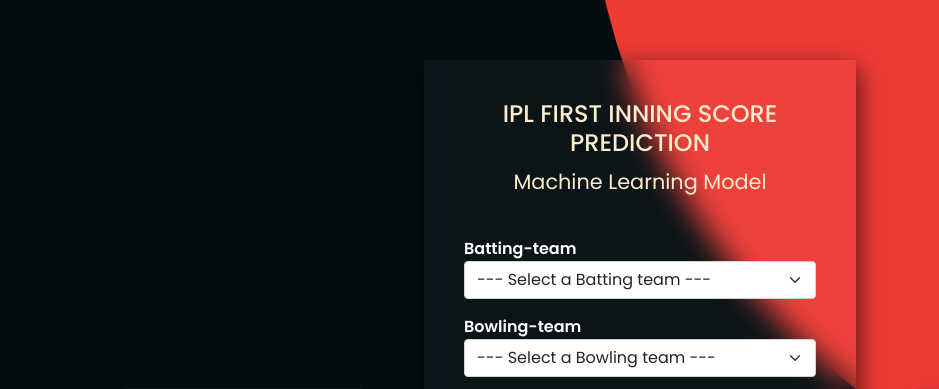
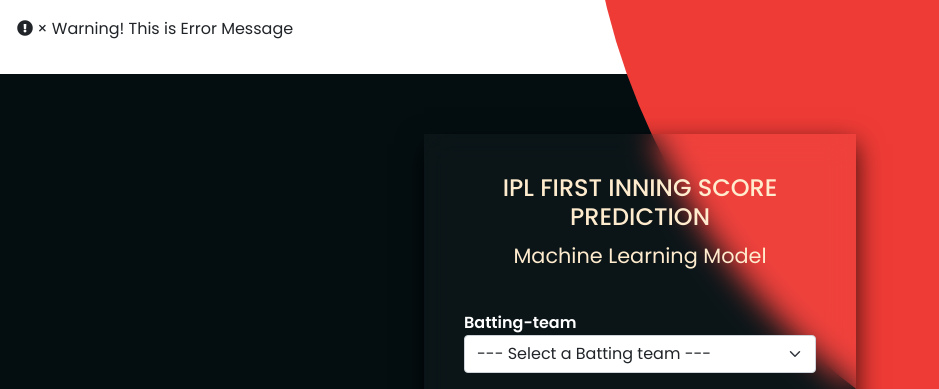
Before and after one commit to Rohanvp07/IPL-score-prediction-Modified, a Flask app: page / in a window 1280 px wide. Shown: the top 389 px of the page, without its empty margins (0-939 px from the left). Run offline with Flask 2, Linux system fonts and the light colour scheme; parts of the project's set-up code (start-up, migrations or seed data) failed here and were passed over; some libraries are stand-ins or nearby versions.

Commit message:
Update input.html

```diff
--- a/templates/input.html
+++ b/templates/input.html
@@ -7,10 +7,30 @@
         <title>IPL</title>
 
         <link href="https://cdn.jsdelivr.net/npm/bootstrap@5.0.0-beta2/dist/css/bootstrap.min.css" rel="stylesheet" integrity="sha384-BmbxuPwQa2lc/FVzBcNJ7UAyJxM6wuqIj61tLrc4wSX0szH/Ev+nYRRuWlolflfl" crossorigin="anonymous">
-        <link rel= "stylesheet" type= "text/css" href= "/static/style.css">
+        <link rel= "stylesheet" type= "text/css" href= "static/style.css">
         <link rel="shortcut icon" type="image/x-icon" href="static/lo.jpg"/>
         <link rel="stylesheet" href="https://use.fontawesome.com/releases/v5.0.8/css/all.css" integrity="sha384-3AB7yXWz4OeoZcPbieVW64vVXEwADiYyAEhwilzWsLw+9FgqpyjjStpPnpBO8o8S" crossorigin="anonymous">
 
+        <script src="https://code.jquery.com/jquery-3.4.1.js"></script>
+        <script>
+        function hide_show(){
+        // call a jQuery function:
+            $(".alert").removeClass("hide");
+            $(".alert").addClass("show");
+            $(".alert").addClass("showAlert");
+
+            setTimeout(function(){
+                $(".alert").removeClass("show");
+                $(".alert").addClass("hide");
+            },5000);
+        }
+
+        function close_btn(){
+        // call a jQuery function:
+            $(".alert").removeClass("show");
+            $(".alert").addClass("hide");
+        }
+        </script>
         <script>
             function Battingfunction(){
                 var e = document.getElementById("batting-team");
@@ -71,8 +91,8 @@
 
                 if(batting==bowling)
                 {
-
-                    alert("Batting Team & Bowling Team can't be same");
+                    document.getElementById("content").innerHTML="Error! Batting Team & Bowling Team can't be same";
+                    hide_show();
                     return false;
                 }
              }
@@ -136,12 +156,16 @@
 
                 if(batting==bowling)
                 {
-
-                    alert("Batting Team & Bowling Team can't be same");
+                    document.getElementById("content").innerHTML="Error! Batting Team & Bowling Team can't be same";
+                    hide_show();
                     return false;
                 }
              }
 
+             function closebtn()
+             {
+                close_btn();
+             }
              function validateForm() {
 
                 var batting=document.getElementById("batting-team").value;
@@ -160,64 +184,86 @@
 
                 if(batting==bowling)
                 {
-                    alert("Batting Team & Bowling Team can't be same");
+                    document.getElementById("content").innerHTML="Error! Batting Team & Bowling Team can't be same";
+                    hide_show();
                     return false;
                 }
                 if(overs==5)
                 {
                     if(runs!=runs_in_prev_5)
                     {
-                        alert('Invalid value for Runs and Runs in prev 5 overs, since Overs are 5 then Runs and Runs in prev 5 overs must match');
+                        var a='Error! Invalid value for Runs and Runs in prev 5 overs, since Overs are 5 then Runs and Runs in prev 5 overs must match';
+
+                        document.getElementById("content").innerHTML=a;
+                        hide_show();
                         return false;
                     }
 
 
                     if(wickets!=wickets_in_prev_5)
                     {
-                        alert('Invalid value for Wickets and Wickets in prev 5 overs, since Overs are 5 then Wickets and Wickets in prev 5 overs must match');
+                        var a= 'Error! Invalid value for Wickets and Wickets in prev 5 overs, since Overs are 5 then Wickets and Wickets in prev 5 overs must match';
+                        document.getElementById("content").innerHTML=a;
+                        hide_show();
                         return false;
                     }
 
                 }
                 if(overs<5)
                 {
-                    alert("Overs can't be less than 5");
+                    var a="Error! Overs can't be less than 5";
+                    document.getElementById("content").innerHTML=a;
+                    hide_show();
                     return false;
                 }
                 if(overs>20)
                 {
-                    alert("Invalid value for Overs");
+                    var a="Error! Invalid value for Overs";
+                    document.getElementById("content").innerHTML=a;
+                    hide_show();
                     return false;
                 }
                 if(runs<0)
                 {
-                    alert("Invalid value for Runs");
+                    var a ="Error! Invalid value for Runs";
+                    document.getElementById("content").innerHTML=a;
+                    hide_show();
                     return false;
                 }
                 if(wickets<0 | wickets>10)
                 {
-                    alert("Invalid value for Wickets");
+                    var a="Error! Invalid value for Wickets";
+                    document.getElementById("content").innerHTML=a;
+                    hide_show();
                     return false;
                 }
                 if(runs_in_prev_5<0)
                 {
-                    alert("Invalid value for Runs scored in previous 5 overs");
+                    var a="Error! Invalid value for Runs scored in previous 5 overs";
+                    document.getElementById("content").innerHTML=a;
+                    hide_show();
                     return false;
                 }
 
                 if(wickets_in_prev_5<0)
                 {
-                    alert("Invalid value for wickets in previous 5 overs");
+                    var a="Error! Invalid value for wickets in previous 5 overs";
+                    document.getElementById("content").innerHTML=a;
+                    hide_show();
                     return false;
                 }
                 if(wickets_in_prev_5>10)
                 {
-                    alert("Invalid value for wickets in previous 5 overs");
+                    var a="Error! Invalid value for wickets in previous 5 overs";
+                    document.getElementById("content").innerHTML=a;
+                    hide_show();
                     return false;
                 }
                 if(wickets_in_prev_5>wickets)
                 {
-                    alert("Invalid value for wickets in previous 5 overs");
+                    var a="Error! Invalid value for wickets in previous 5 overs";
+                    document.getElementById("content").innerHTML=a;
+                    hide_show();
                     return false;
                 }
 
@@ -230,8 +276,13 @@
 
     <body>
 
+        <div class="alert hide" id="a">
+            <span class="fas fa-exclamation-circle"></span>
+            <span class="closebtn" onclick="closebtn()">&times;</span>
+            <span class="msg" id="content">Warning! This is Error Message</span>
+        </div>
+        <section>
 
-        <section>
             <div class="container">
                 <div class="card">
                     <div class="imgBx">
```
